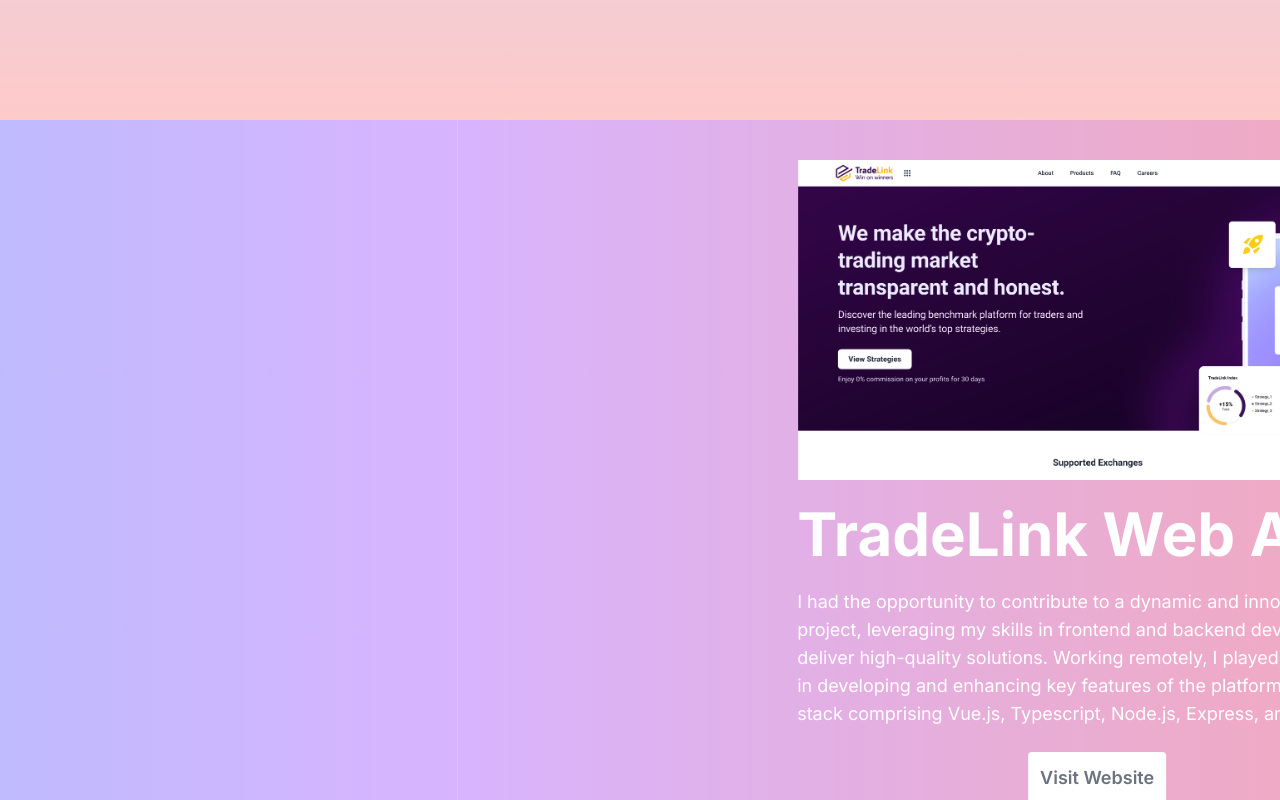
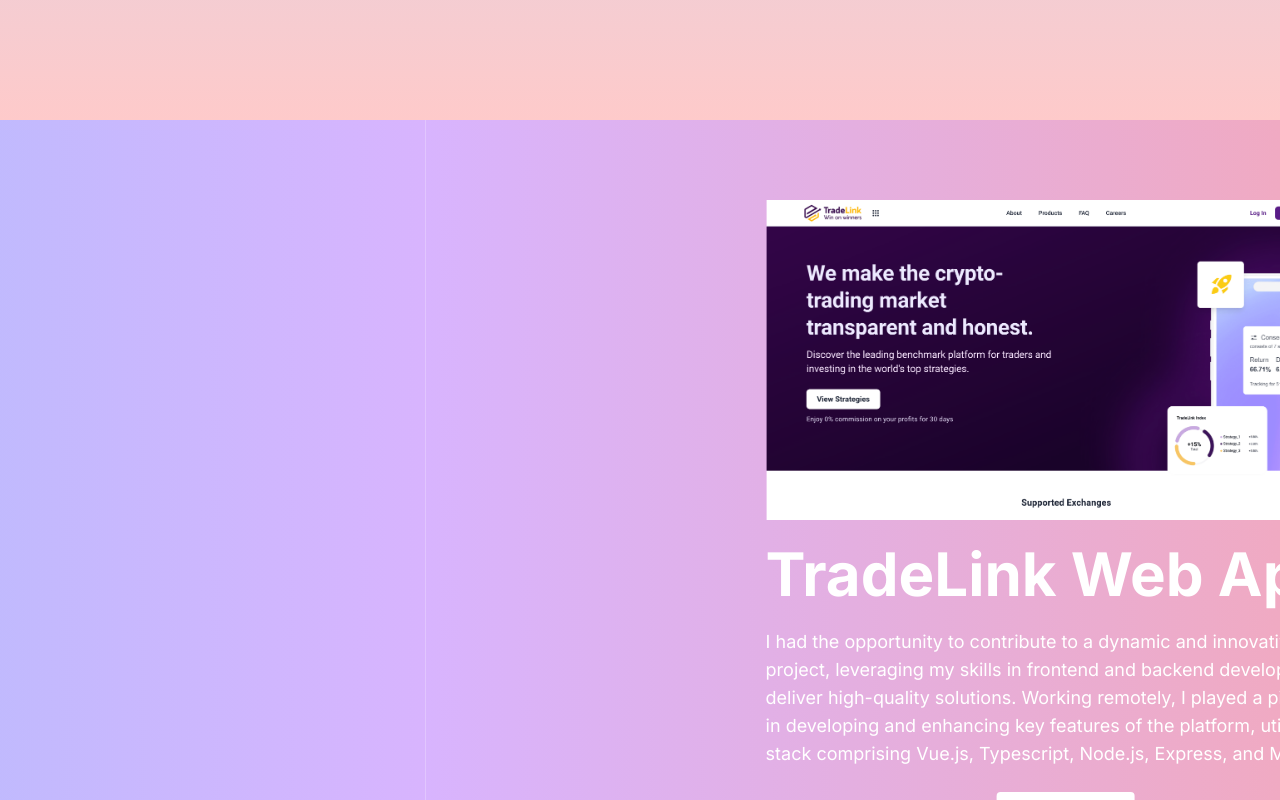
Before and after one commit to tema-skakun/portfolio_next_js, a Next.js app: page /portfolio_next_js/portfolio in a window 1280 px wide. Shown: the part 680-1480 px from the top of the page. Built offline with nearby package versions, Linux system fonts and the light colour scheme.

Commit message:
refactor: changes portfolio items

```diff
--- a/src/app/portfolio/page.jsx
+++ b/src/app/portfolio/page.jsx
@@ -97,7 +97,7 @@
               />
             ))}
             <div
-              className="lg:w-[calc(50vw)] w-[calc(100vw-17rem)] flex justify-center bg-red-300 items-center text-8xl text-center"/>
+              className="w-[calc(100vw-12rem)] lg:w-[calc(100vw-17rem)] bg-red-300 items-center"/>
           </motion.div>
         </div>
       </div>
--- a/src/components/portfolioItem.jsx
+++ b/src/components/portfolioItem.jsx
@@ -5,11 +5,11 @@
 const PortfolioItem = ({id, basePath, img, title, desc, link, color}) => {
   return (
     <div
-      className={`h-screen w-screen flex justify-center items-start pt-10 bg-gradient-to-r ${color}`}
+      className={`h-screen w-screen flex justify-center items-start pt-20 bg-gradient-to-r ${color}`}
     >
-      <div className="flex flex-col justify-center gap-1 lg:gap-2 xl:gap-6 2xl:gap-8 text-white">
+      <div className="flex flex-col gap-1 lg:gap-2 xl:gap-6 2xl:gap-8 text-white">
         <div className="relative h-40 md:h-60 lg:h-80 xl:h-90 2xl:h-120">
-          <Link href={link} className="flex justify-center" target="_blank">
+          <Link href={link} target="_blank">
             <Image
               src={basePath + img} alt={id} fill
               className="flex justify-start object-contain transition ease-in-out delay-50 hover:-translate-y-1 hover:scale-105 duration-300"
```
